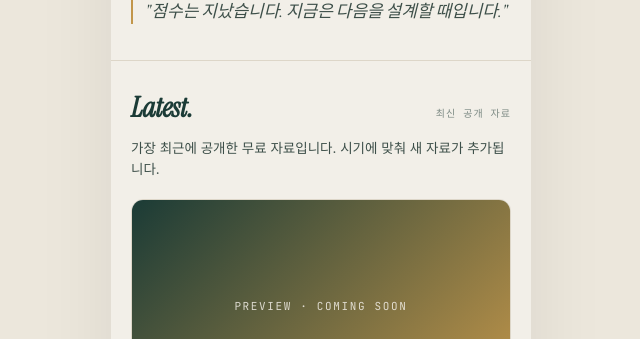
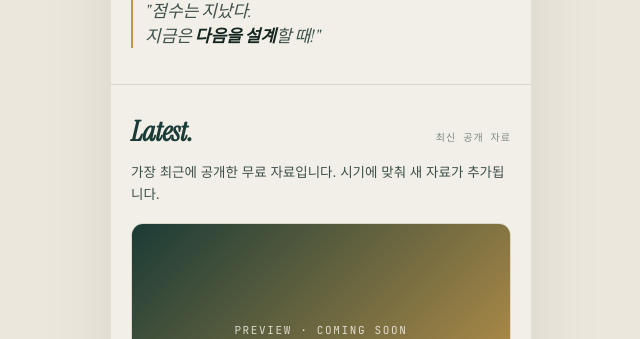
Before and after one commit to Jsh-newbie/instagram-privacy, a plain HTML site: page index.html in a window 1280 px wide. Shown: the part 761-1100 px from the top of the page, without its empty margins (319-959 px from the left). Drawn offline with nearby package versions, Linux system fonts and the light colour scheme; a web font is replaced by a local one.

Commit message:
copy: pull quote — line break + bold emphasis

```diff
--- a/index.html
+++ b/index.html
@@ -740,6 +740,7 @@
     color: var(--primary);
   }
   .hero2__title .it { font-style: normal; color: var(--accent); }
+  .hero2__pull b { color: var(--ink); font-weight: 700; }
   .hero2__pull {
     margin: 0;
     font-family: var(--font-serif);
@@ -1032,7 +1033,7 @@
       <span class="it">무엇을</span> 바꿔야 할까.
     </h1>
     <p class="hero2__pull">
-      "점수는 지났습니다. 지금은 다음을 설계할 때입니다."
+      "점수는 지났다.<br/>지금은 <b>다음을 설계</b>할 때!"
     </p>
   </section>
 
```
